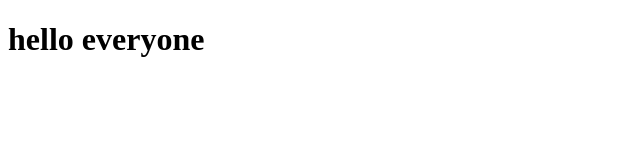
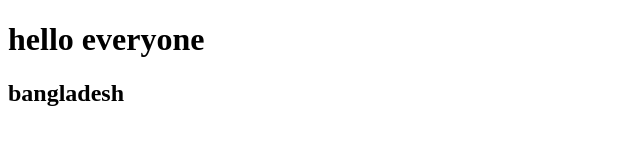
Before and after one commit to RokibulAhad/simple-portfolio, a plain HTML site: page index.html in a window 1280 px wide. Shown: the whole page, without its empty margins (0-640 px from the left). Drawn offline with Linux system fonts and the light colour scheme.

Commit message:
heading 2 added

```diff
--- a/index.html
+++ b/index.html
@@ -8,5 +8,8 @@
 </head>
 <body>
    <h1>hello everyone</h1>
+   <h2>bangladesh
+
+   </h2>
 </body>
 </html>
```
